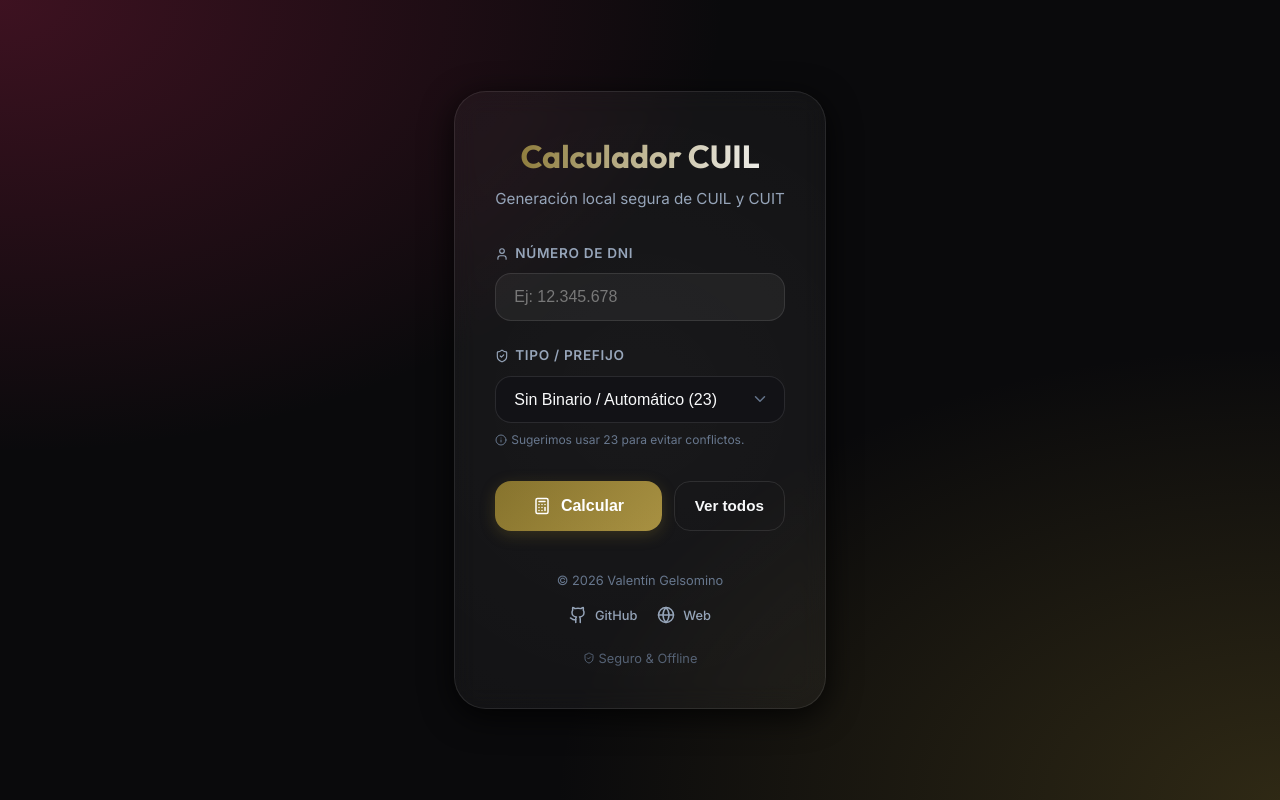
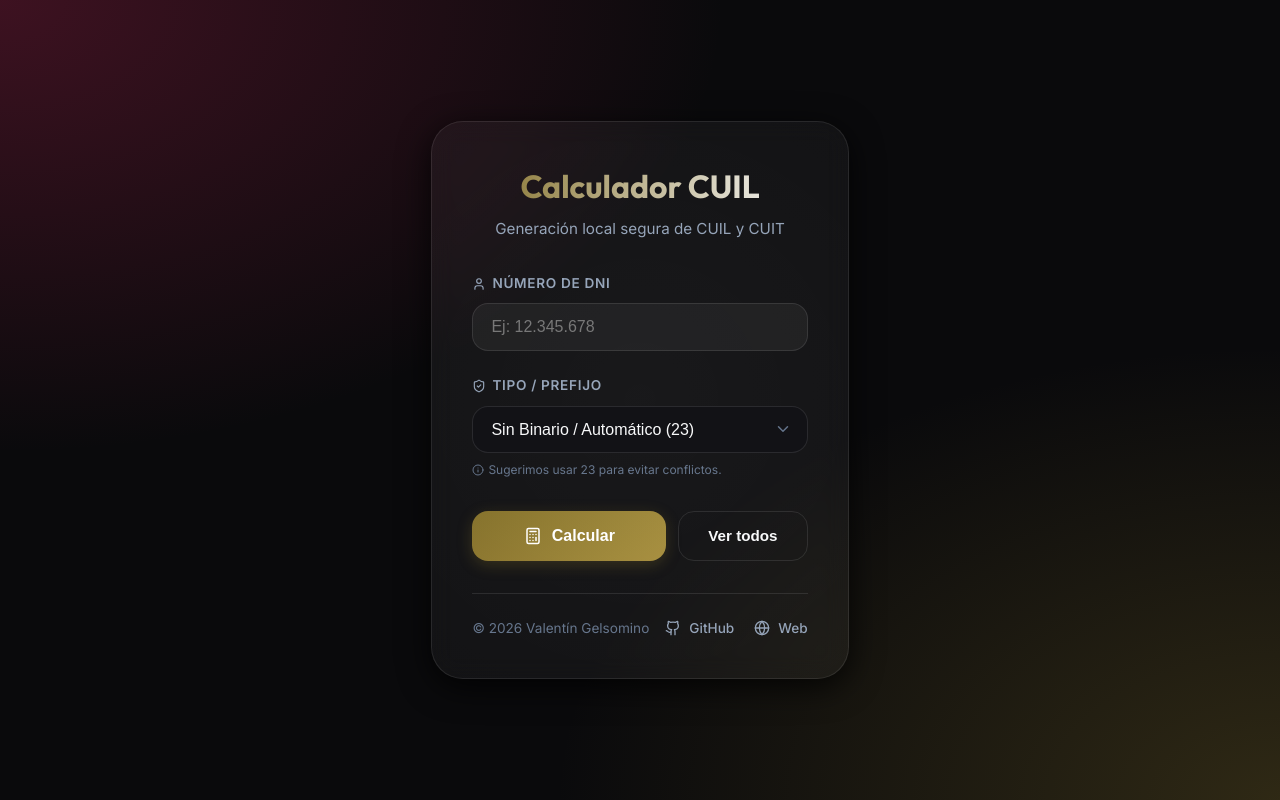
Before and after one commit to ValentinGelso/dni-to-cuil, a React (Vite) app: page / in a window 1280 px wide. Built offline with nearby package versions, Linux system fonts and the light colour scheme.

Commit message:
style: rediseño minimalista del footer

```diff
--- a/src/components/Footer.jsx
+++ b/src/components/Footer.jsx
@@ -1,26 +1,33 @@
 import React from 'react';
-import { ShieldCheck, Github, Globe } from 'lucide-react';
+import { Github, Globe } from 'lucide-react';
 
 const Footer = () => {
   return (
-    <footer style={{ marginTop: '40px', textAlign: 'center', fontSize: '0.8rem', color: 'var(--text-dim)' }}>
-      <p style={{ marginBottom: '16px' }}>© {new Date().getFullYear()} Valentín Gelsomino</p>
+    <footer style={{
+      marginTop: '32px',
+      paddingTop: '24px',
+      borderTop: '1px solid var(--glass-border)',
+      display: 'flex',
+      flexWrap: 'wrap',
+      justifyContent: 'space-between',
+      alignItems: 'center',
+      gap: '16px',
+      fontSize: '0.85rem',
+      color: 'var(--text-dim)'
+    }}>
+      <p style={{ margin: 0 }}>
+        © {new Date().getFullYear()} Valentín Gelsomino
+      </p>
 
-      <div style={{ display: 'flex', justifyContent: 'center', gap: '20px', marginBottom: '24px' }}>
+      <div style={{ display: 'flex', gap: '20px' }}>
         <a href="https://github.com/ValentinGelso/" target="_blank" rel="noopener noreferrer" className="social-link">
-          <Github size={18} />
+          <Github size={16} />
           <span>GitHub</span>
         </a>
         <a href="https://www.vgelsomino.com.ar" target="_blank" rel="noopener noreferrer" className="social-link">
-          <Globe size={18} />
+          <Globe size={16} />
           <span>Web</span>
         </a>
-      </div>
-
-      <div style={{ display: 'flex', justifyContent: 'center', gap: '16px', opacity: 0.8 }}>
-        <span style={{ display: 'flex', alignItems: 'center', gap: '4px' }}>
-          <ShieldCheck size={12} /> Seguro & Offline
-        </span>
       </div>
     </footer>
   );
```
